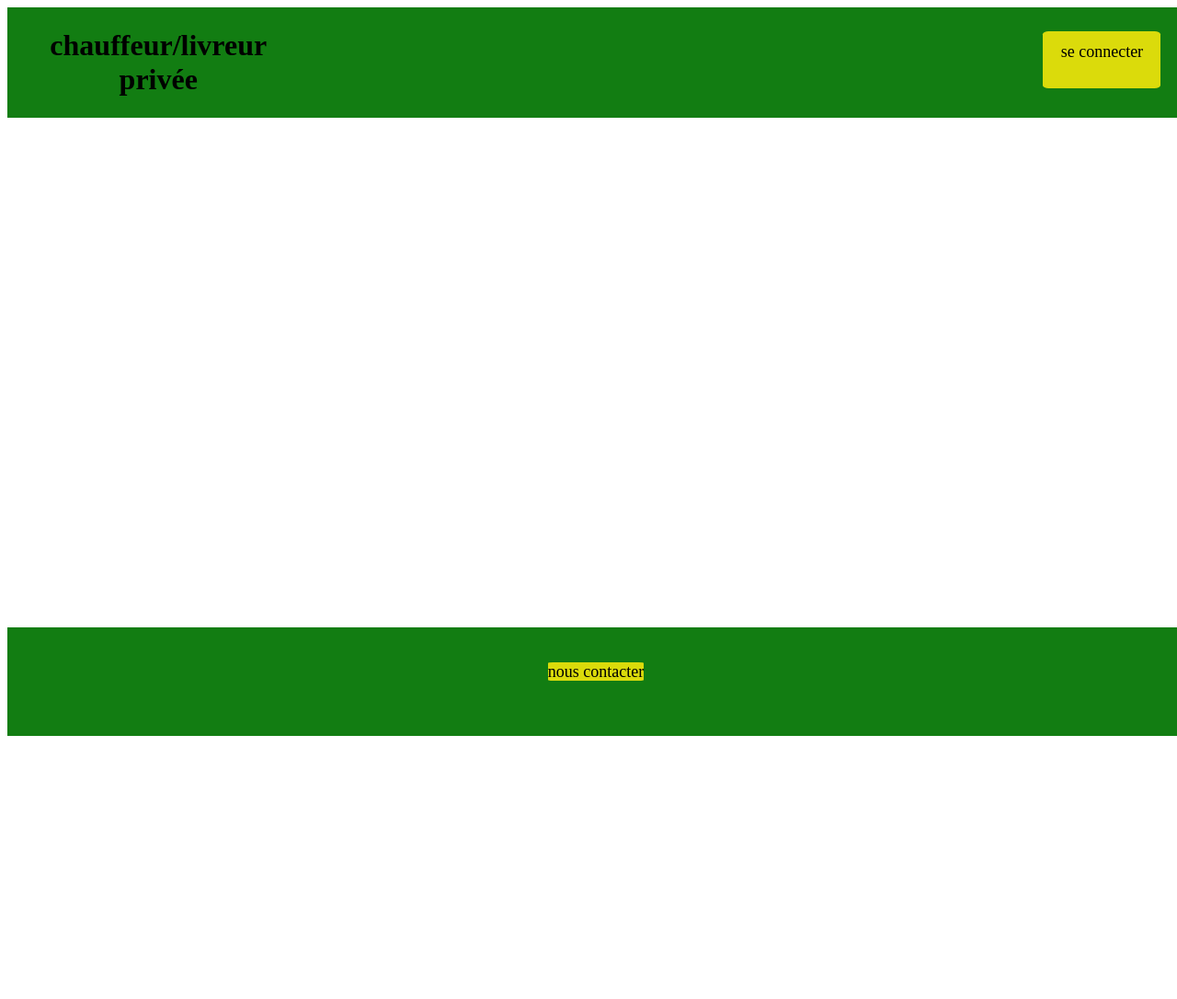
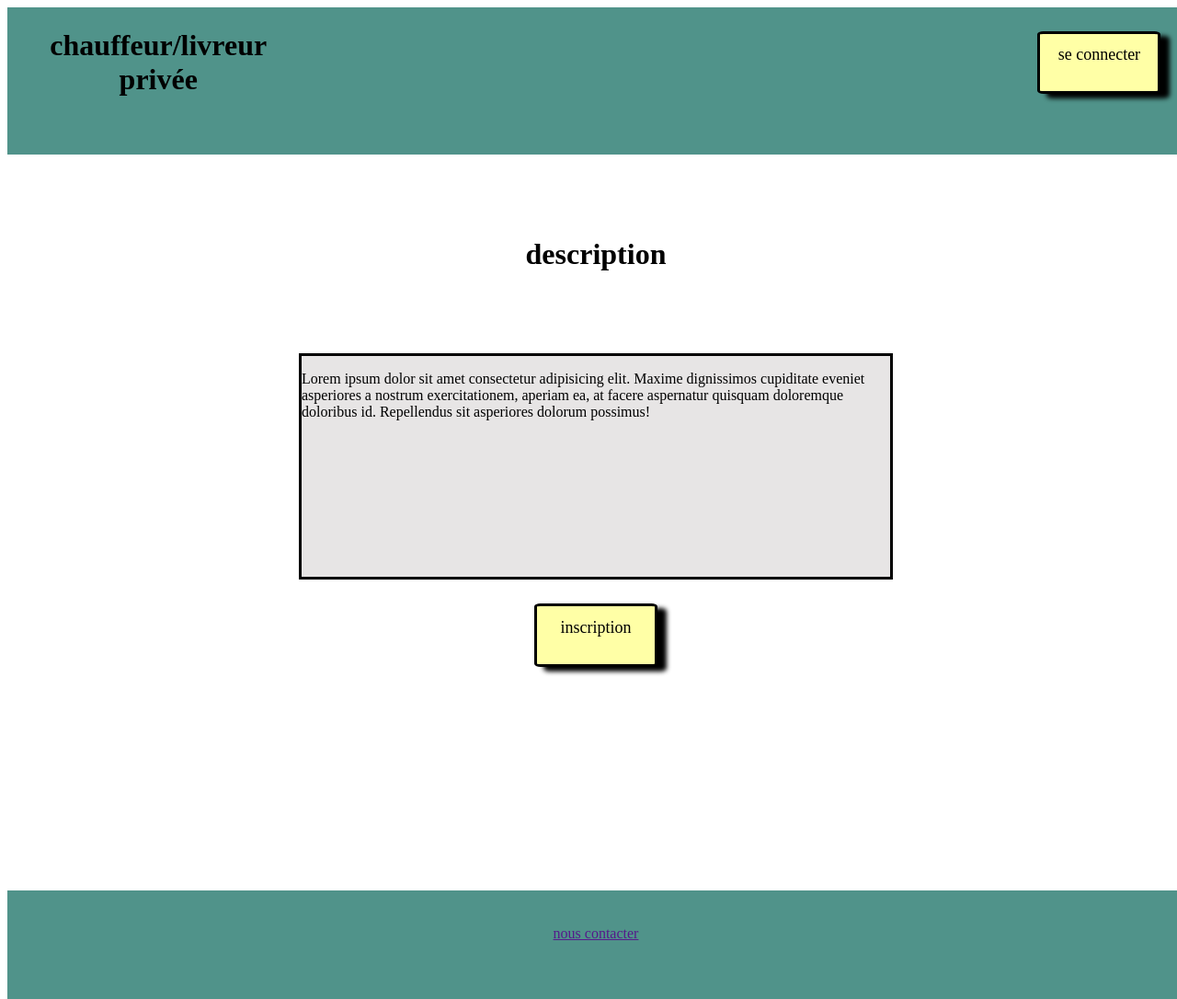
Before and after one commit to Loic28130/MON-PROJET, a PHP site: page / in a window 1280 px wide. Shown: the whole page at 92% size. Before the commit the page ends 800 px from the top, so only its background shows below. Run offline with PHP 8.4, Linux system fonts and the light colour scheme.

Commit message:
formulaire

```diff
--- a/css/style.css
+++ b/css/style.css
@@ -1,17 +1,20 @@
 html {
     height: 100%;
+    width: 100%;
 }
 
 body {
     width: 100%;
+    height: 100%;
+    position: relative;
 }
 
 
 /* ********** en-tete ********************* */
 #en-tete {
     width: 100%;
-    height: 25%;
-    background-color: rgb(18, 125, 18);
+    height: 20%;
+    background-color: rgb(80, 147, 138);
     color: black;
     display: flex;
     justify-content: space-between;
@@ -34,16 +37,15 @@
     text-align: center;
     margin: 2%;
     padding-top: 1%;
-}
-
-
-a {
+    border: solid;
     color: black;
     text-decoration: none;
     font-size: large;
-    background-color: rgb(219, 219, 11);
+    background-color: rgb(255, 255, 166);
     border-radius: 5%;
+    box-shadow: 10px 5px 5px ;
 }
+
 
 a:hover {
     text-decoration: underline;
@@ -57,6 +59,28 @@
 
 /* ******************* corp *************** */
 
+#corps {
+    width: 100%;
+    height: 100%;
+    display: flex;
+    flex-direction: column;
+    align-items: center;
+}
+
+.description {
+    background-color: rgb(231, 229, 229);
+    width: 50%;
+    height: 30%;
+    border: solid;
+    display: flex;
+    justify-content: space-around;
+}
+
+.inscription {
+    display: flex;
+    justify-content: space-around;
+}
+
 /* **************************************** */
 
 
@@ -68,9 +92,9 @@
     width: 100%;
     height: 10%;
     color: blue;
-    background-color: rgb(18, 125, 18);
+    background-color: rgb(80, 147, 138);
     position: absolute;
-    bottom: 0;
+    /* bottom: 0; */
 }
 /* **************************************** */
 
--- a/index.html
+++ b/index.html
@@ -15,8 +15,15 @@
 
     </div>
 
-    <div id="corp">
-
+    <div id="corps">
+        <h1>description</h1>
+        <div class="description">
+            <p>Lorem ipsum dolor sit amet consectetur adipisicing elit.
+                 Maxime dignissimos cupiditate eveniet asperiores a nostrum
+                  exercitationem, aperiam ea, at facere aspernatur quisquam
+                   doloremque doloribus id. Repellendus sit asperiores dolorum possimus!</p>
+        </div>
+        <a href="formulaire_inscription.html" class="bouton inscription">inscription</a>
 
     </div>
 
```
Also changed, not shown: formulaire_inscription.html (added, +25 -0 lines).
